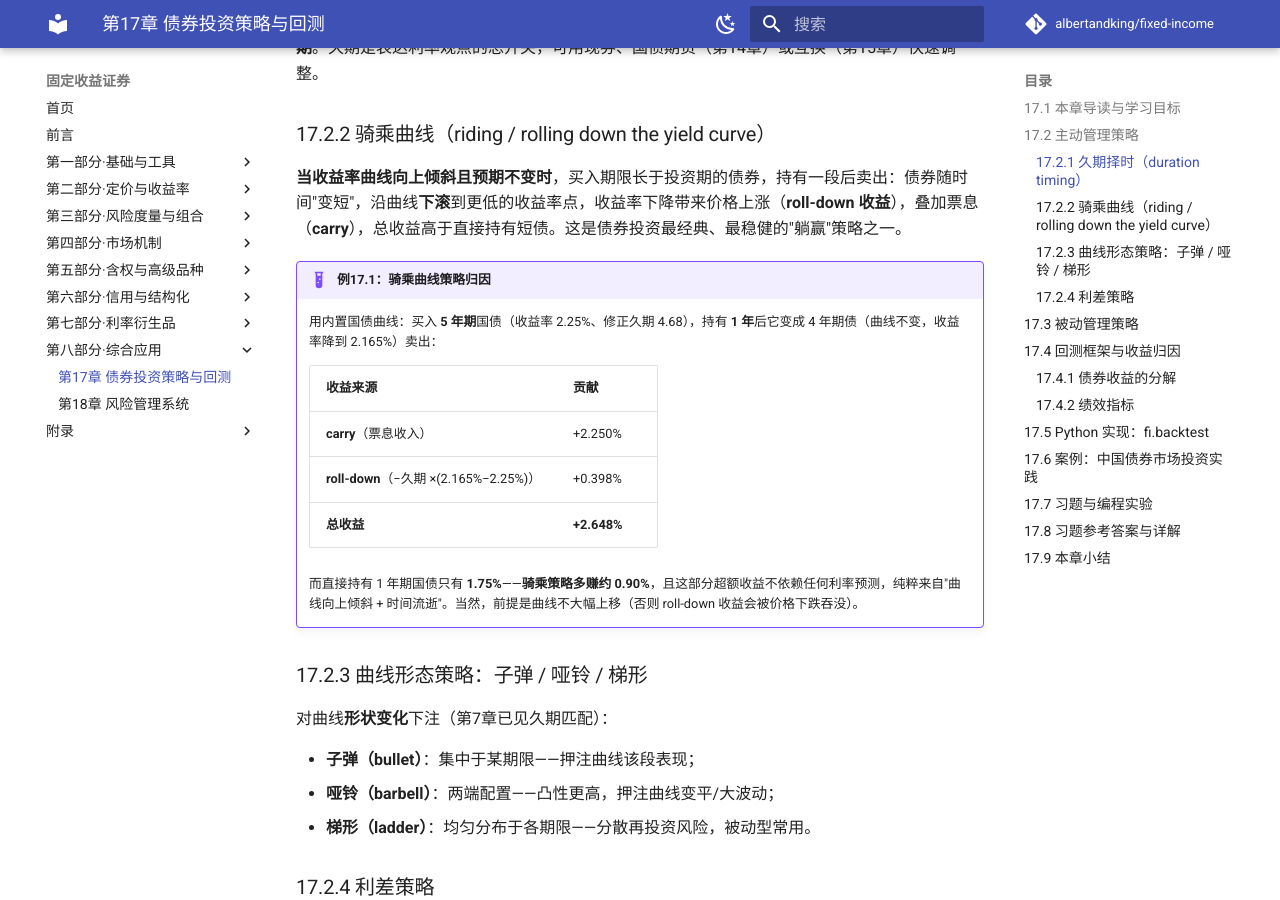
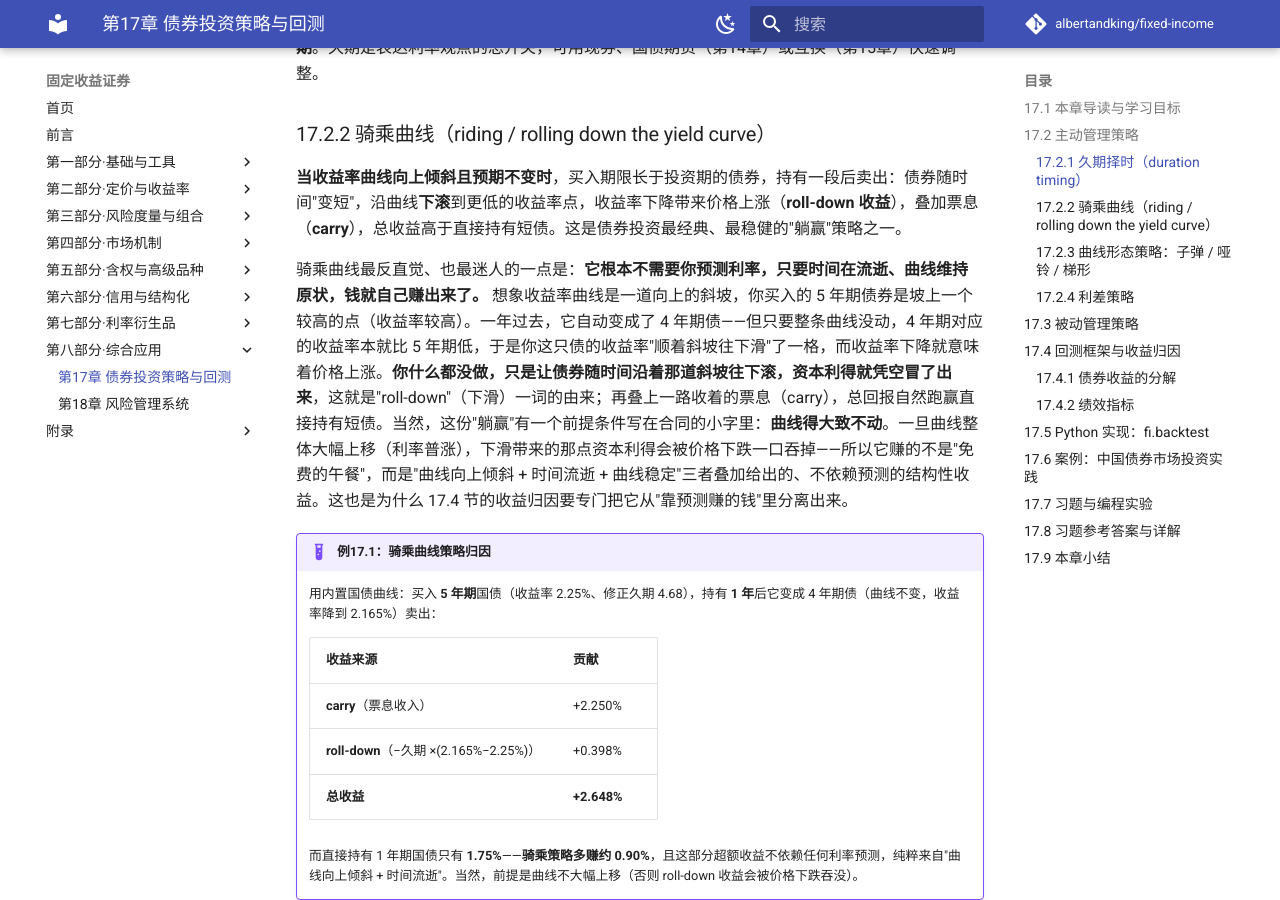
Before and after one commit to albertandking/fixed-income, an MkDocs documentation site: the page built from book/part8/17-investment-strategies.md, in a window 1280 px wide and 900 px high, scrolled down 1201 px. Built offline with MkDocs 1.6.1 and Material for MkDocs 9.7.7, drawn with Linux system fonts in a browser that asks for light colours; comment, search, counter and statistics services are not loaded; some of the changed text lies outside the part shown.

Commit message:
第17章散文加厚：17.2骑乘曲线'躺赢'=沿斜坡下滑的具象、17.4收益归因=区分beta(市场赏)与alpha(你挣)的照妖镜

```diff
--- a/book/part8/17-investment-strategies.md
+++ b/book/part8/17-investment-strategies.md
@@ -42,6 +42,8 @@
 ### 17.2.2 骑乘曲线（riding / rolling down the yield curve）
 
 **当收益率曲线向上倾斜且预期不变时**，买入期限长于投资期的债券，持有一段后卖出：债券随时间"变短"，沿曲线**下滚**到更低的收益率点，收益率下降带来价格上涨（**roll-down 收益**），叠加票息（**carry**），总收益高于直接持有短债。这是债券投资最经典、最稳健的"躺赢"策略之一。
+
+骑乘曲线最反直觉、也最迷人的一点是：**它根本不需要你预测利率，只要时间在流逝、曲线维持原状，钱就自己赚出来了。** 想象收益率曲线是一道向上的斜坡，你买入的 5 年期债券是坡上一个较高的点（收益率较高）。一年过去，它自动变成了 4 年期债——但只要整条曲线没动，4 年期对应的收益率本就比 5 年期低，于是你这只债的收益率"顺着斜坡往下滑"了一格，而收益率下降就意味着价格上涨。**你什么都没做，只是让债券随时间沿着那道斜坡往下滚，资本利得就凭空冒了出来**，这就是"roll-down"（下滑）一词的由来；再叠上一路收着的票息（carry），总回报自然跑赢直接持有短债。当然，这份"躺赢"有一个前提条件写在合同的小字里：**曲线得大致不动**。一旦曲线整体大幅上移（利率普涨），下滑带来的那点资本利得会被价格下跌一口吞掉——所以它赚的不是"免费的午餐"，而是"曲线向上倾斜 + 时间流逝 + 曲线稳定"三者叠加给出的、不依赖预测的结构性收益。这也是为什么 17.4 节的收益归因要专门把它从"靠预测赚的钱"里分离出来。
 
 !!! example "例17.1：骑乘曲线策略归因"
     用内置国债曲线：买入 **5 年期**国债（收益率 2.25%、修正久期 4.68），持有 **1 年**后它变成 4 年期债（曲线不变，收益率降到 2.165%）卖出：
@@ -95,6 +97,8 @@
 - **凸性项**：二阶修正（大波动时显现）。
 
 归因把"赚了多少"拆成"靠 carry/roll 躺赢 vs 靠择时主动赚"，是评价策略的关键。
+
+为什么这件事如此重要？因为**总收益数字会撒谎，归因不会**。假设两位基金经理今年都赚了 5%，账面上看难分高下。但拆开来看：第一位的 5% 几乎全来自 carry 和 roll-down——也就是说，他只是买入持有、躺着收票息，市场给谁都是这个数，这部分叫 **beta**（市场回报，谁都拿得到）；第二位的 5% 里有 3% 是 carry/roll，另外 2% 来自他精准押对了利率下行、主动拉长久期赚到的——这 2% 才是真正考验判断力、别人未必复制得了的 **alpha**（超额能力）。**前者靠的是运气和市场的馈赠，后者靠的是真本事**，可如果只看"都赚了 5%"，你会把幸运儿误认成股神、把真高手埋没在平庸里。收益归因就是那台诚实的解剖刀，它逼着我们回答一个残酷但必要的问题：**这笔钱，到底是市场赏的，还是你挣的？** 对投资者，它决定该为哪种业绩付管理费；对基金经理自己，它是区分"我真的有能力"还是"我只是赶上了好行情"的唯一照妖镜——而后者，恰恰是许多人最不愿照的镜子。
 
 ### 17.4.2 绩效指标
 
```
